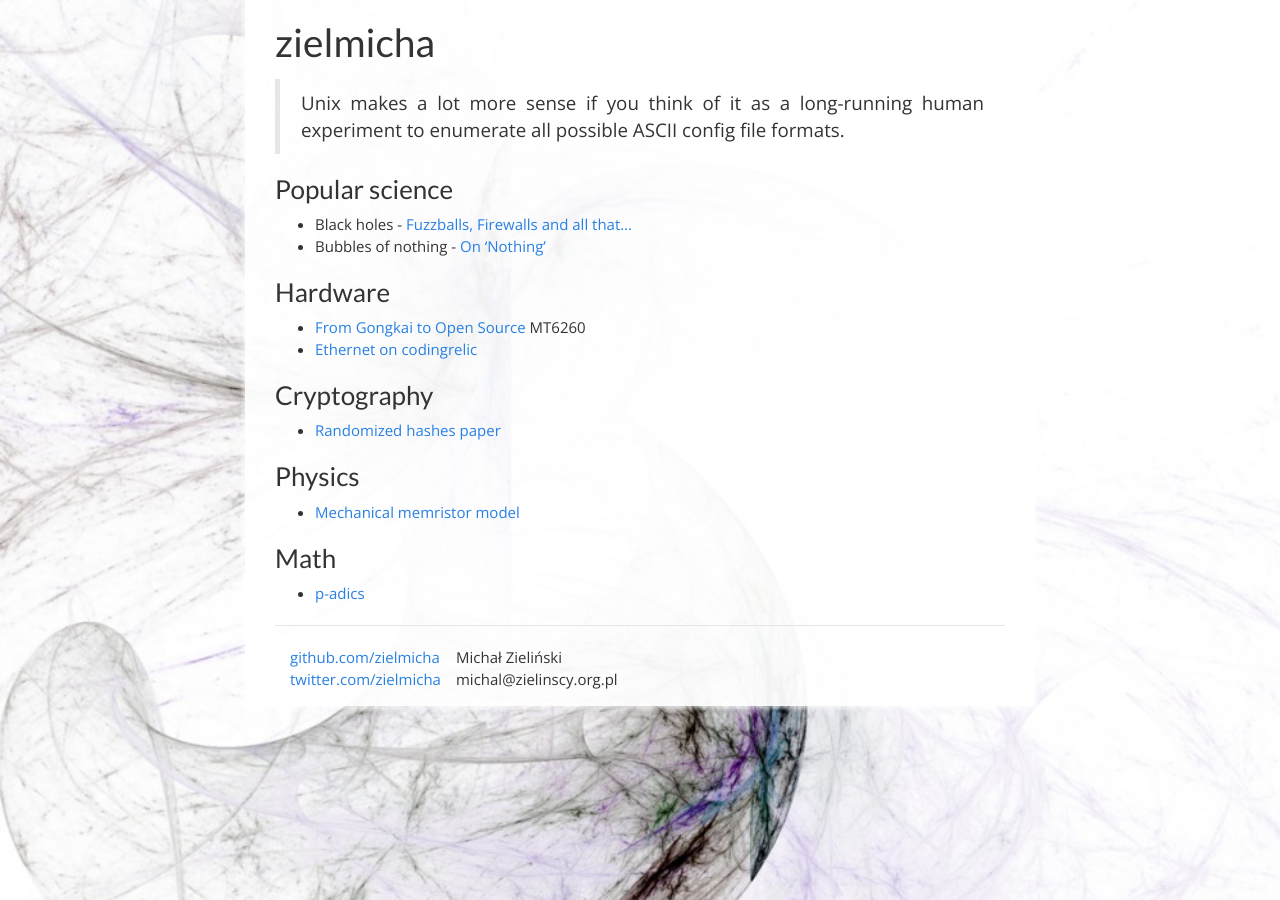
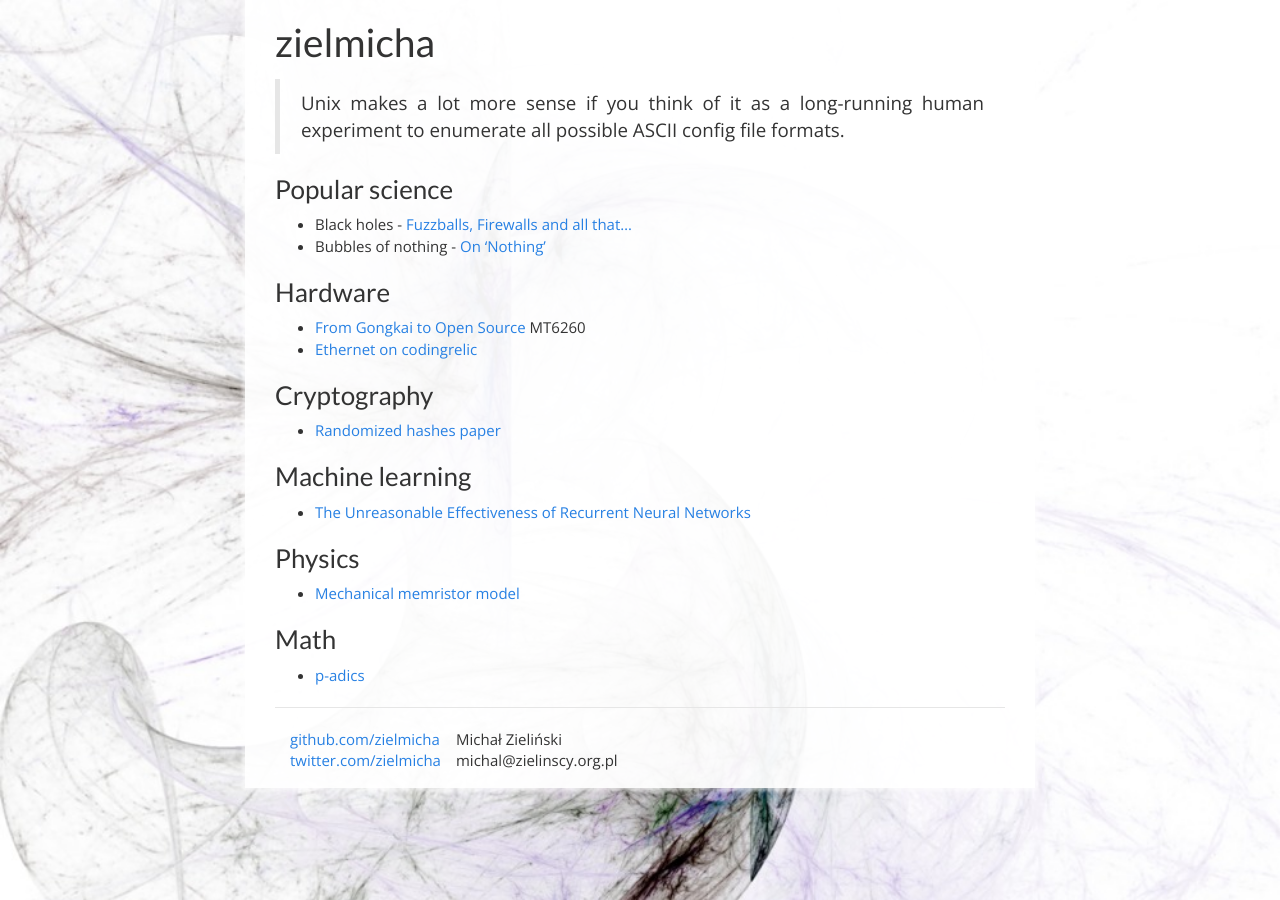
Before and after one commit to zielmicha/zielmicha.com, a Jekyll site: the page built from interesting.md, in a window 1280 px wide. Built offline with Jekyll 4.4.1, drawn with Linux system fonts in a browser that asks for light colours; nearby versions of some CDN libraries; Markdown is read by kramdown in place of the engine named in the settings.

Commit message:
'The Unreasonable Effectiveness of Recurrent Neural Networks'

```diff
--- a/interesting.md
+++ b/interesting.md
@@ -18,6 +18,10 @@ layout: default
 
  * [Randomized hashes paper](http://webee.technion.ac.il/~hugo/rhash/implementation.pdf)
 
+### Machine learning
+
+ * [The Unreasonable Effectiveness of Recurrent Neural Networks](http://karpathy.github.io/2015/05/21/rnn-effectiveness/)
+
 ### Physics
 
  * [Mechanical memristor model](http://www.nature.com/srep/2015/150625/srep11657/pdf/srep11657.pdf)
```
